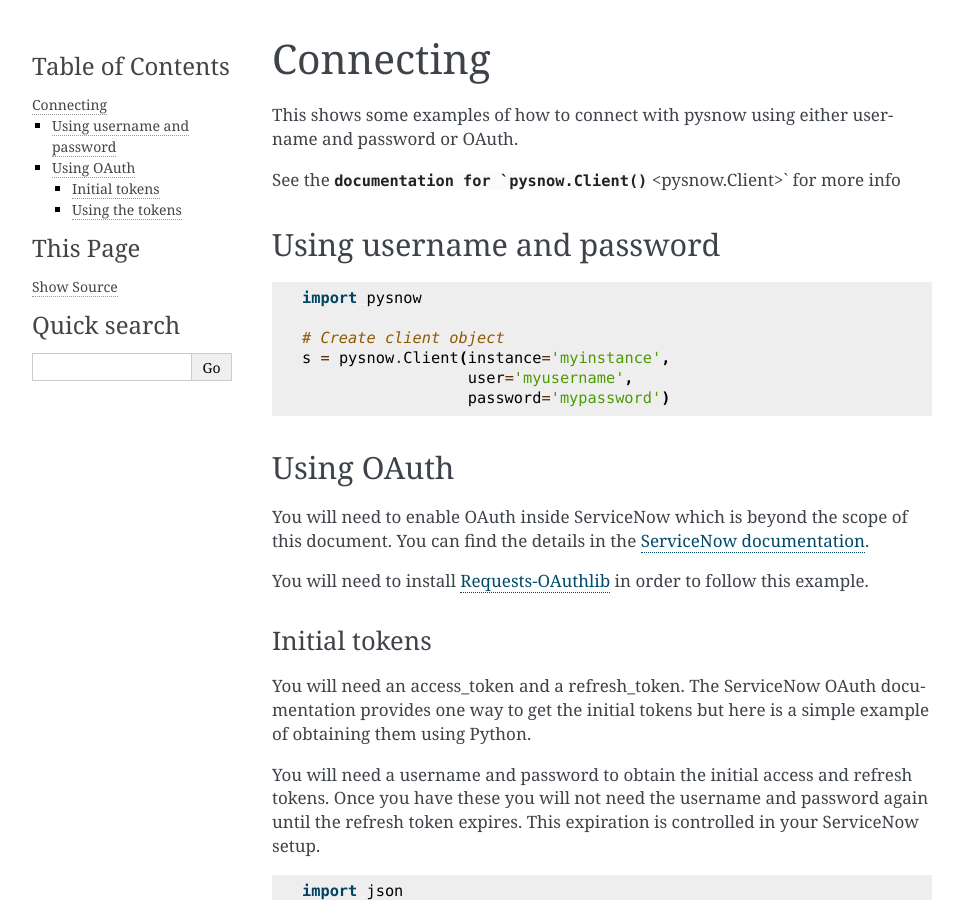
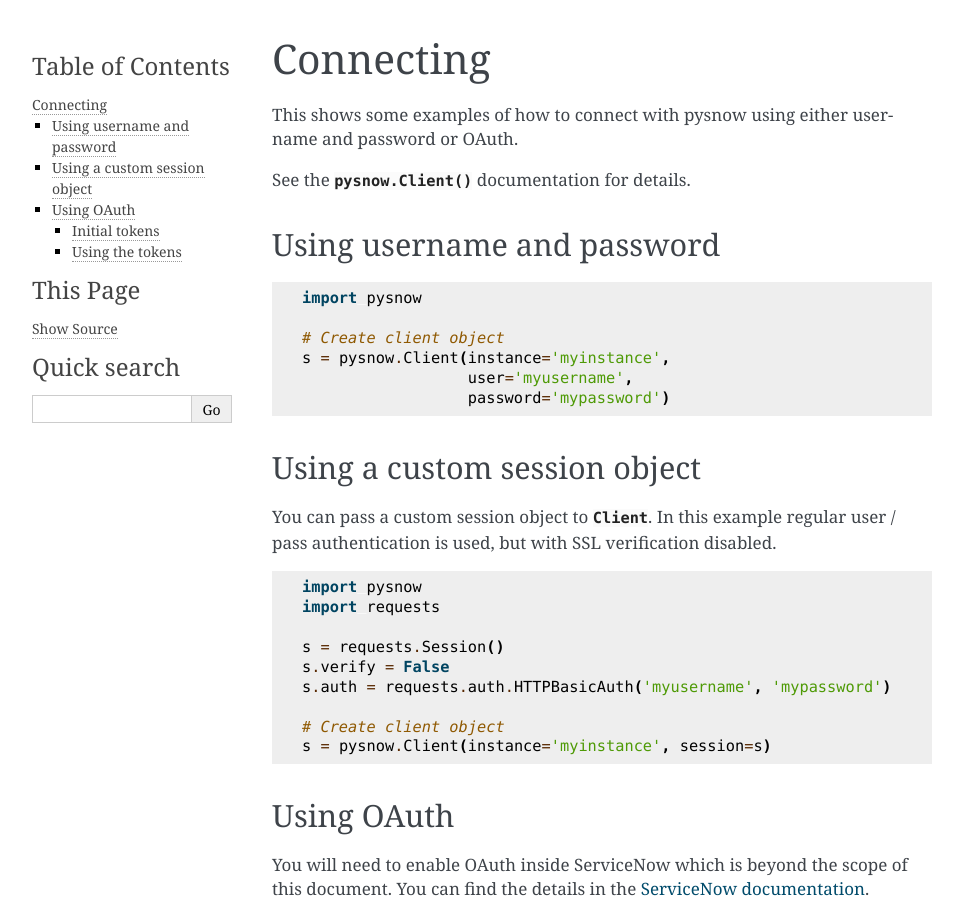
Before and after one commit to rbw/pysnow, a Sphinx documentation site: the page built from docs/usage/client.rst, in a window 1280 px wide and 900 px high. Shown: the whole window, without its empty margins (148-1111 px from the left). Built offline with Sphinx 7.4.7, drawn with Linux system fonts in a browser that asks for light colours.

Commit message:
Added custom session usage example

```diff
--- a/docs/usage/client.rst
+++ b/docs/usage/client.rst
@@ -3,7 +3,7 @@
 
 This shows some examples of how to connect with pysnow using either username and password or OAuth.
 
-See the :meth:`documentation for `pysnow.Client` <pysnow.Client>` for more info
+See the :meth:`pysnow.Client` documentation for details.
 
 Using username and password
 ---------------------------
@@ -16,6 +16,25 @@
     s = pysnow.Client(instance='myinstance',
                       user='myusername',
                       password='mypassword')
+
+
+Using a custom session object
+-----------------------------
+
+You can pass a custom session object to `Client`.
+In this example regular user / pass authentication is used, but with SSL verification disabled.
+
+.. code-block:: python
+
+    import pysnow
+    import requests
+
+    s = requests.Session()
+    s.verify = False
+    s.auth = requests.auth.HTTPBasicAuth('myusername', 'mypassword')
+
+    # Create client object
+    s = pysnow.Client(instance='myinstance', session=s)
 
 
 Using OAuth
```
